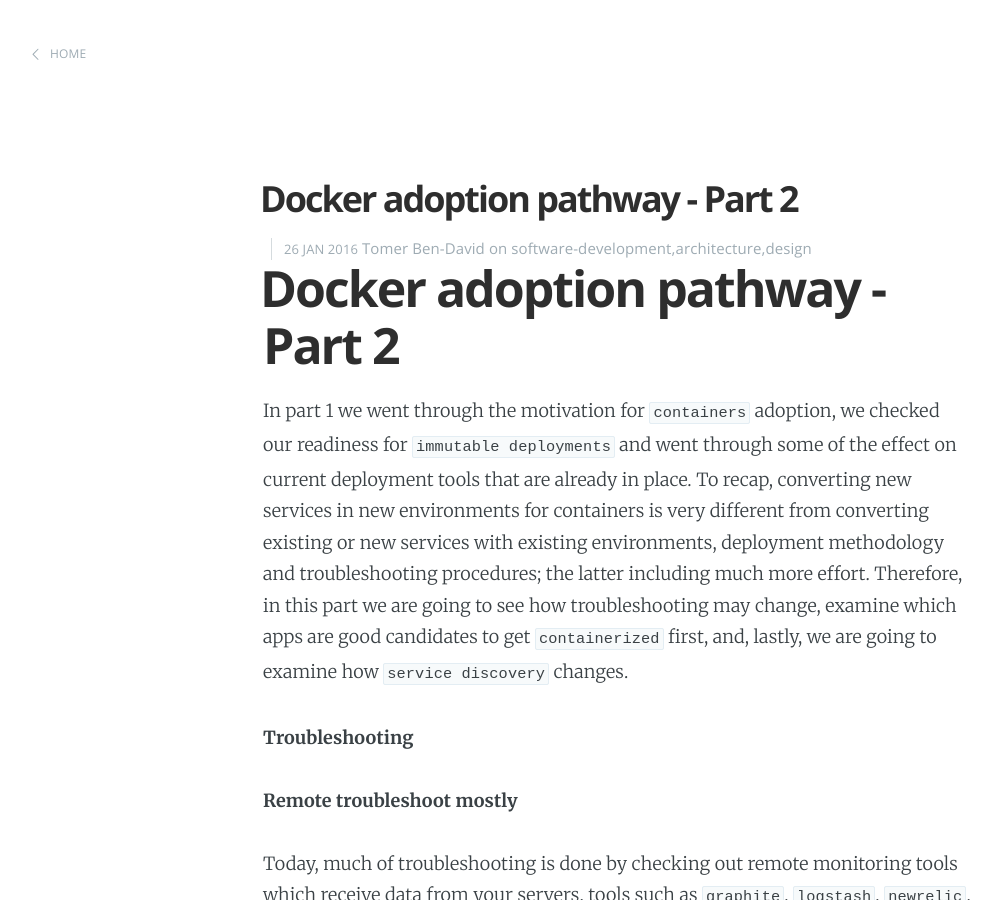
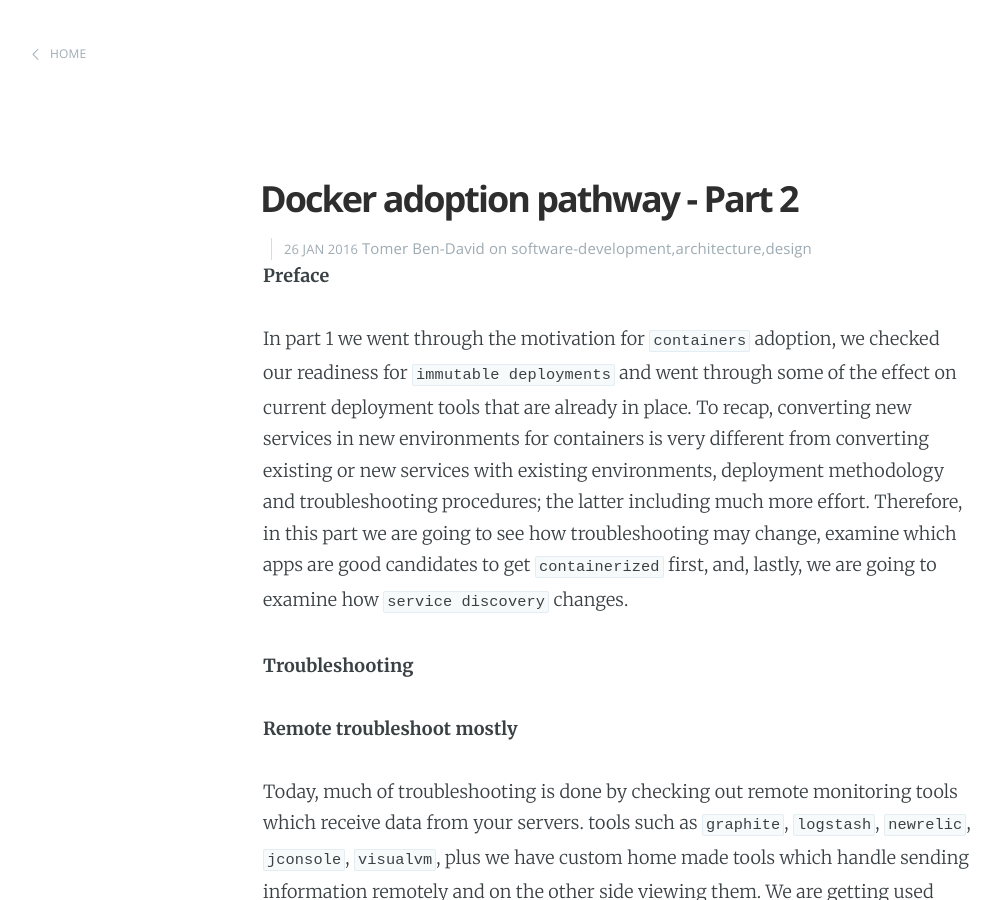
Before and after one commit to LivePersonInc/techblog, a Jekyll site: the page built from _posts/2016/2016-01-26-docker-adoption-pathway-part02.md, in a window 1280 px wide and 900 px high. Shown: the whole window, without its empty margins (22-1023 px from the left). Built offline with Jekyll 4.4.1, drawn with Linux system fonts in a browser that asks for light colours; comment, search, counter and statistics services are not loaded.

Commit message:
+temporary publish part 2

```diff
--- a/_posts/2016/2016-01-26-docker-adoption-pathway-part02.md
+++ b/_posts/2016/2016-01-26-docker-adoption-pathway-part02.md
@@ -7,7 +7,7 @@ comments: true
 author: Tomer Ben-David
 published: true
 ---
-# Docker adoption pathway - Part 2
+**Preface**
 
 In part 1 we went through the motivation for `containers` adoption, we checked our readiness for `immutable deployments` and went through some of the effect on current deployment tools that are already in place.  To recap, converting new services in new environments for containers is very different from converting existing or new services with existing environments, deployment methodology and troubleshooting procedures; the latter including much more effort.  Therefore, in this part we are going to see how troubleshooting may change, examine which apps are good candidates to get `containerized` first, and, lastly, we are going to examine how `service discovery` changes.
 
```
